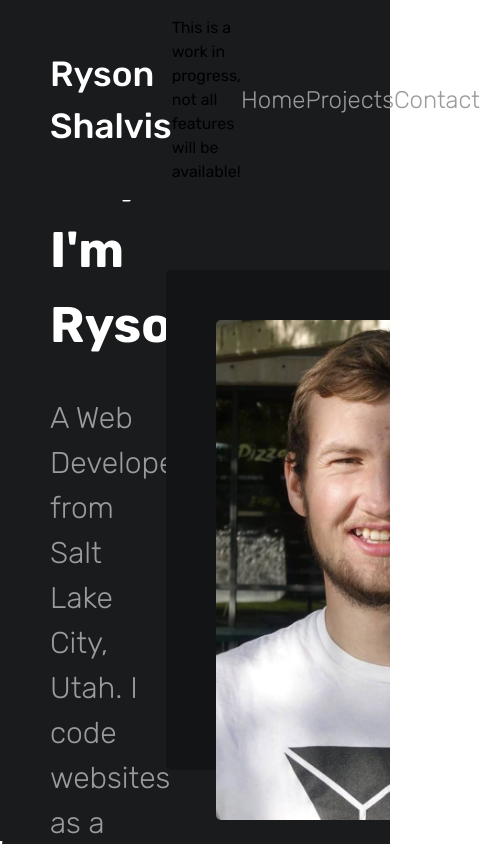
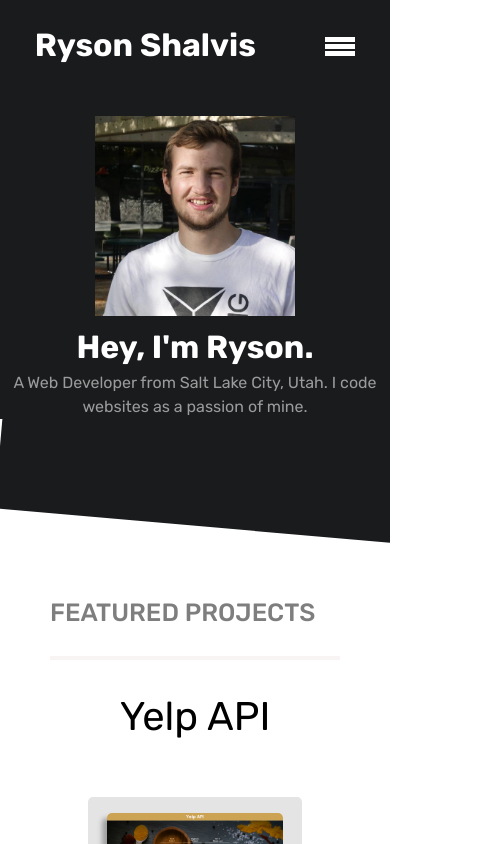
Before and after one commit to RysonShalvis/portfolio, a React (Create React App) app: page /#/ in a window 390 px wide. Shown: the top 844 px of the page, 480 px wide, since content can reach past the window. Built offline with nearby package versions, Linux system fonts and the light colour scheme.

Commit message:
adding mobile responsivienss

```diff
--- a/src/App.css
+++ b/src/App.css
@@ -357,3 +357,66 @@ a {
 
 
 }
+
+@media screen and (max-width: 450px) {
+  .desktop {
+    display: none;
+  }
+
+  .mobile {
+    display: block;
+  }
+
+  .header-ctn-mobile {
+    display: flex;
+    align-items: center;
+    justify-content: space-around;
+    background-color: rgb(25,27,29);
+  }
+
+  .header-ctn-mobile h1 {
+    color: white;
+  }
+
+  .hamburger-icon-ctn {
+    margin-right: 0;
+  }
+
+  .hamburger-icon {
+    width: 30px;
+    height: 5px;
+    margin-top: 2px;
+    background-color: white;
+  }
+
+  .home-ctn-mobile {
+    margin-top: 0;
+    background-color: rgb(25,27,29);
+    display: flex;
+    flex-direction: column;
+    align-items: center;
+  }
+
+  .intro-ctn-mobile {
+    color: white;
+  }
+
+  .intro-ctn-mobile h1 {
+    text-align: center;
+    margin: 0;
+  }
+
+  .intro-summary-mobile {
+    color: rgb(154,155,155);
+    text-align: center;
+  }
+
+  .picture-ctn-mobile {
+    margin-top: 25px;
+  }
+
+  .profile-picture-mobile {
+    height: 200px;
+  }
+
+}
--- a/src/Header.js
+++ b/src/Header.js
@@ -15,7 +15,16 @@ class Header extends Component {
 
     render() {
         return (
-            <div className="header-ctn">
+            <div>
+                <div className="header-ctn-mobile mobile">
+                    <h1>Ryson Shalvis</h1>
+                    <div className="hamburger-icon-ctn">
+                        <div className="hamburger-icon"></div>
+                        <div className="hamburger-icon"></div>
+                        <div className="hamburger-icon"></div>
+                    </div>
+                </div>
+                <div className="header-ctn desktop">
                     <h1 className="header-name">Ryson Shalvis</h1>
                     <p>This is a work in progress, not all features will be available!</p>
                     <div className="nav-link-ctn">
@@ -24,6 +33,7 @@ class Header extends Component {
                         <h2 onClick={this.onContact} className="nav-link">Contact</h2>
                     </div>
             </div>
+            </div>
         );
     }
 }
--- a/src/HomePage.js
+++ b/src/HomePage.js
@@ -16,8 +16,16 @@ class HomePage extends Component {
     render() {
         return (
             <div className="homepage">
-
-                <div className="home-ctn">
+                <div className="home-ctn-mobile mobile">
+                    <div className="picture-ctn-mobile">
+                        <img src={me} alt="Ryson Shalvis" className="profile-picture-mobile"/>
+                    </div>
+                    <div className="intro-ctn-mobile">
+                        <h1>Hey, I'm Ryson.</h1>
+                        <div className="intro-summary-mobile">A Web Developer from Salt Lake City, Utah. I code websites as a passion of mine.</div>
+                    </div>
+                </div>
+                <div className="home-ctn desktop">
 
                     <div className="intro-ctn">
                         <h1 className="intro-name">Hey, I'm Ryson.</h1>
```
Also changed, not shown: 1 other file (tests, documents, lock files or other folders). Lines whose indentation alone changed are shown as unchanged.
